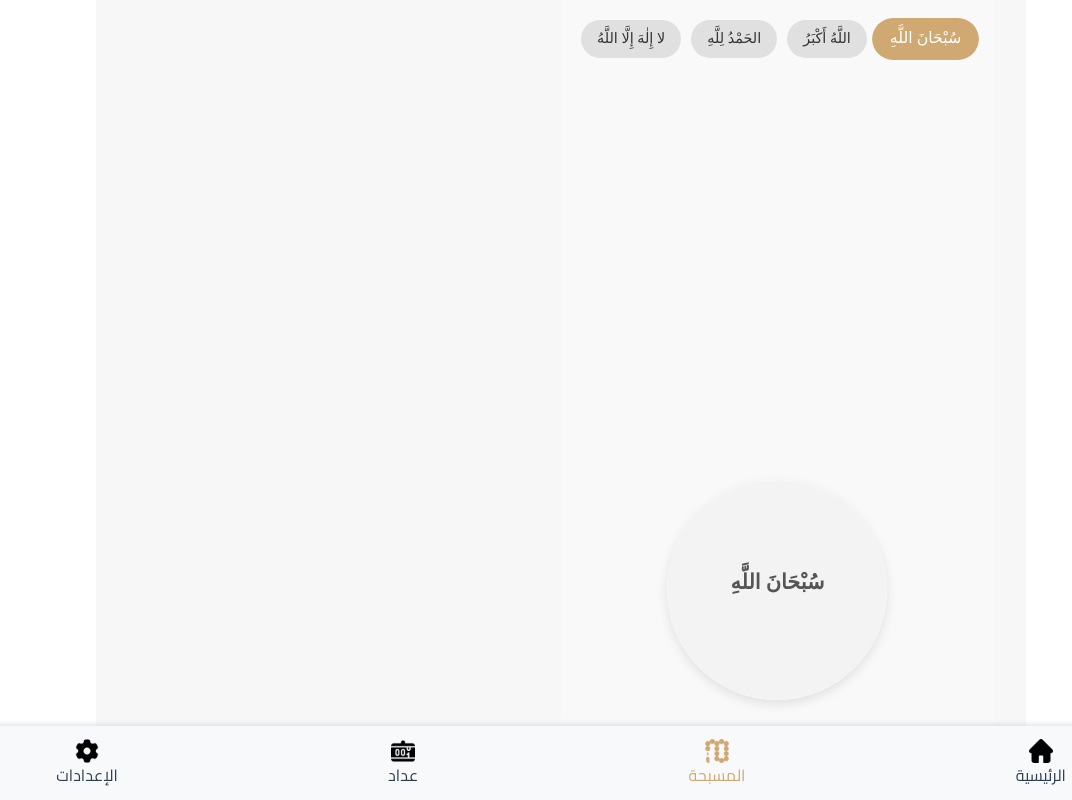
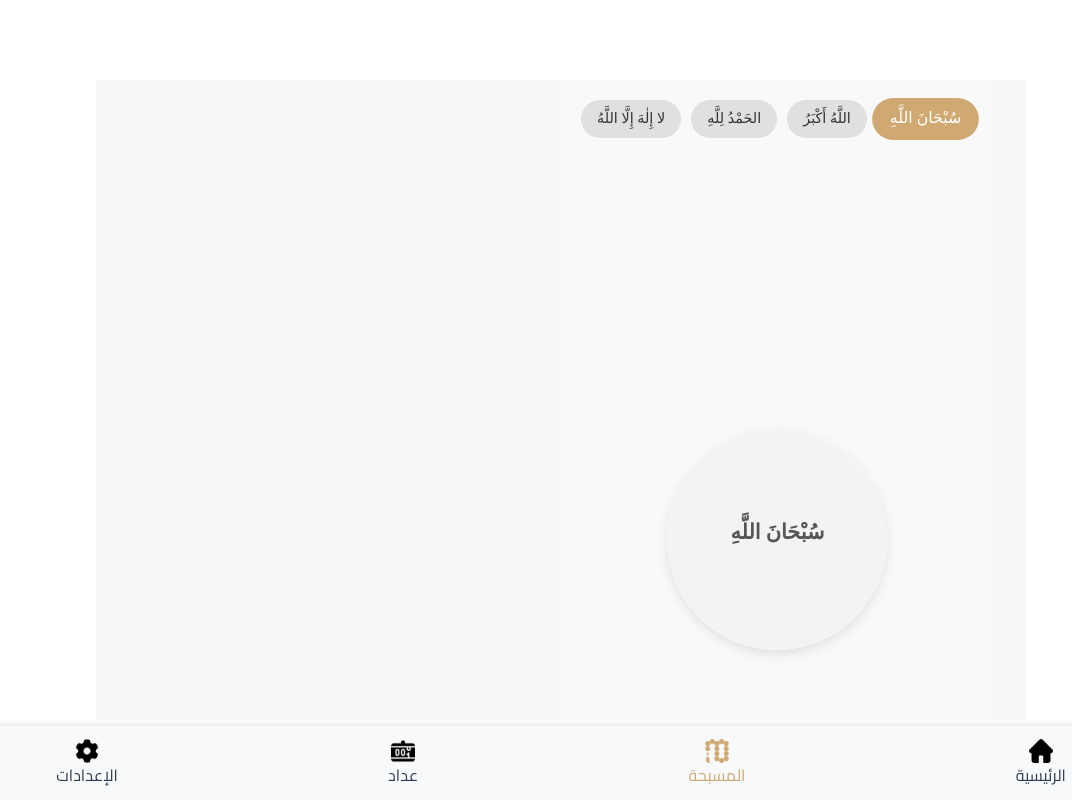
Before and after one commit to Zaidturman/fathkrony, a Vue app: page /times in a window 1280 px wide. Shown: the whole page, without its empty margins (208-1280 px from the left). Built offline with nearby package versions, Linux system fonts and the light colour scheme; a web font is replaced by a local one.

Commit message:
dark mode and counter edit

```diff
--- a/src/components/Prayertimes.vue
+++ b/src/components/Prayertimes.vue
@@ -66,7 +66,7 @@
     flex-direction: column;
     align-items: center;
     justify-content: space-between;
-    height: 100vh;
+    height: 80vh;
     padding: 20px;
     background-color: #f9f9f9;
   }
@@ -106,7 +106,6 @@
     width: 220px;
     height: 220px;
     margin-top: auto;
-    margin-bottom: 30px;
   }
 
   .circle {
```
